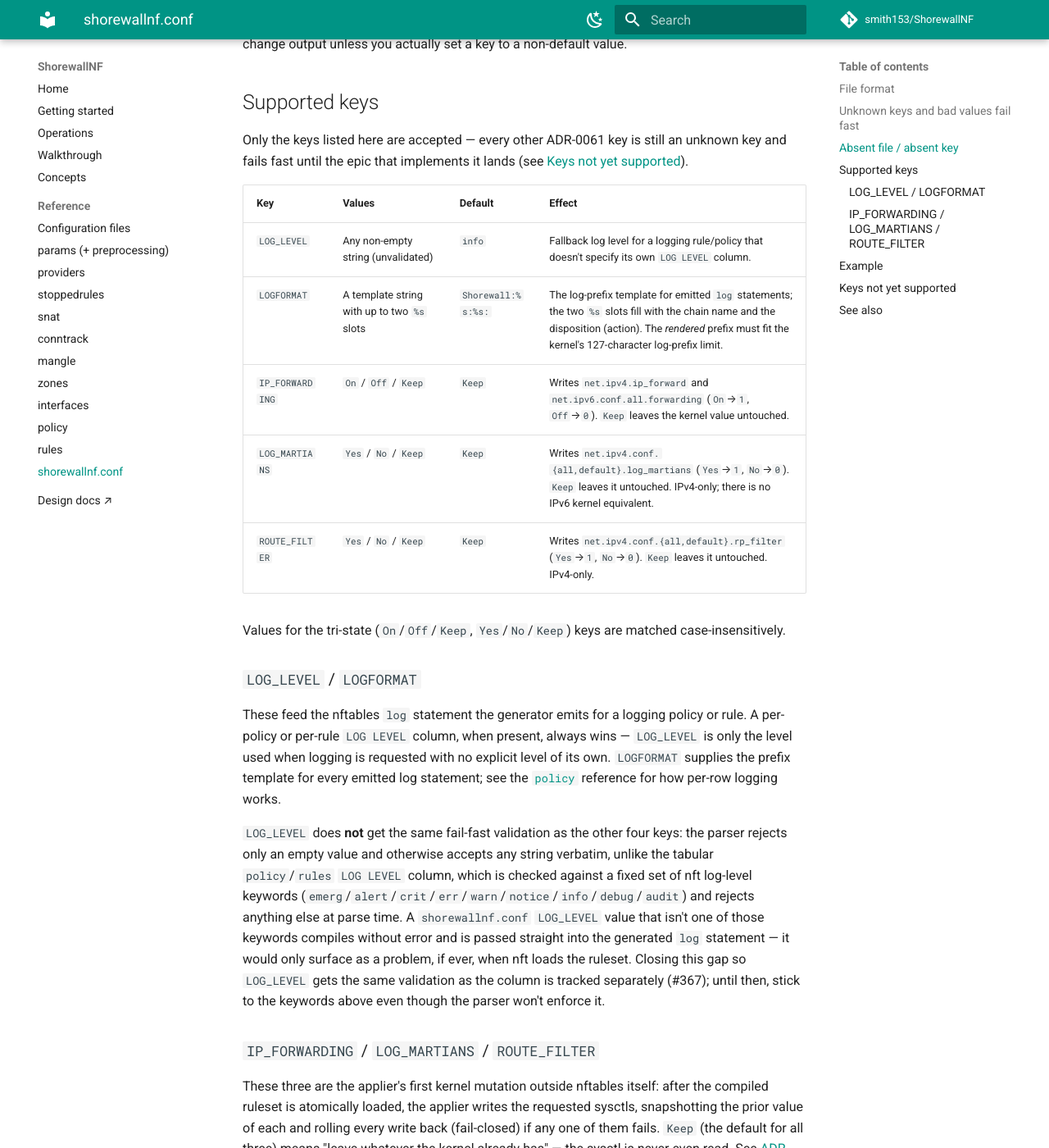
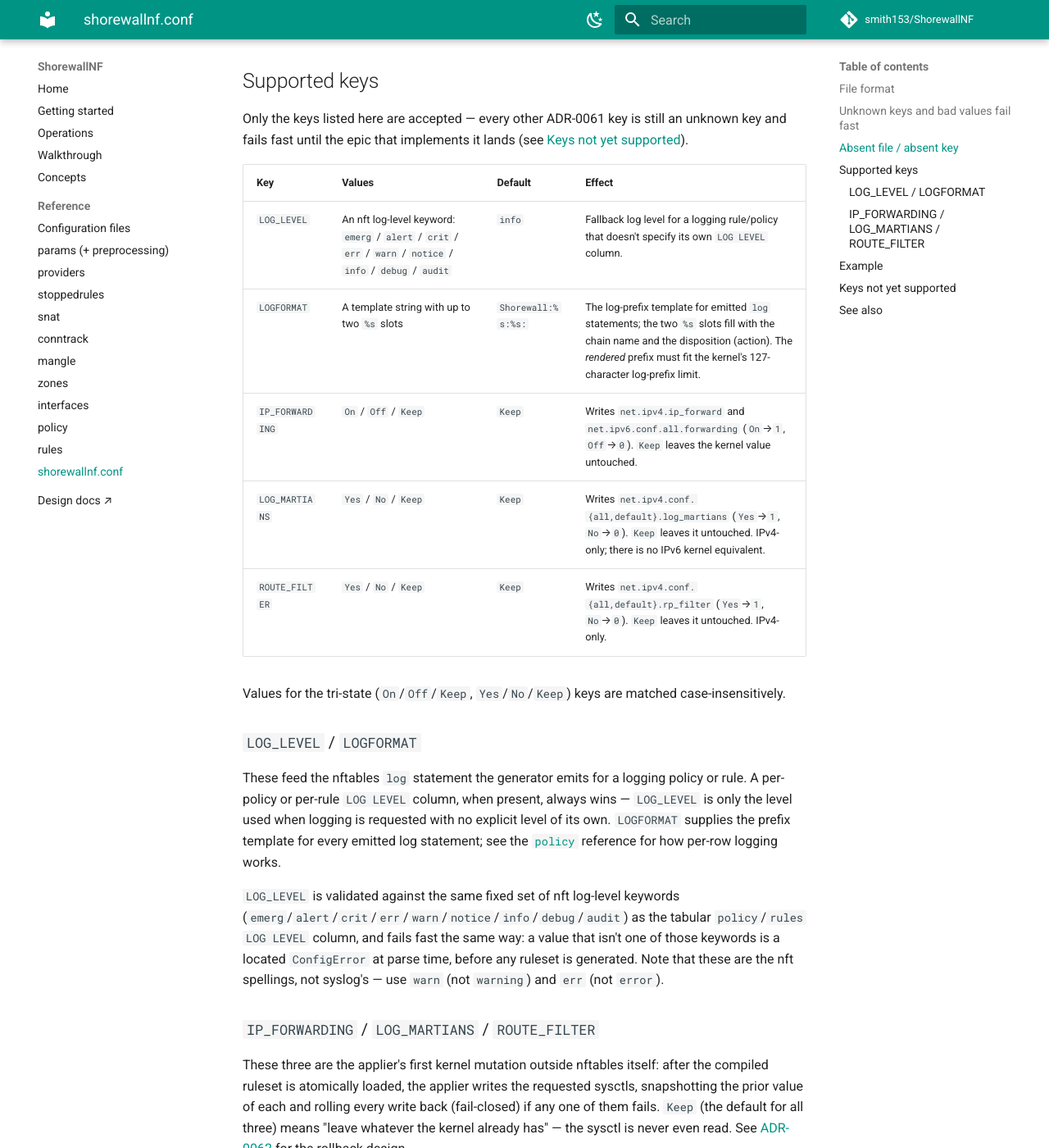
Before and after one commit to smith153/ShorewallNF, an MkDocs documentation site: the page built from docs/reference/shorewallnf-conf.md, in a window 1280 px wide and 1400 px high, scrolled down 1131 px. Shown: the whole window at 82% size. Built offline with MkDocs 1.6.1 and Material for MkDocs 9.7.7, drawn with Linux system fonts in a browser that asks for light colours; comment, search, counter and statistics services are not loaded; some of the changed text lies outside the part shown.

Commit message:
fix(parser): validate shorewallnf.conf LOG_LEVEL against nft keywords
LOG_LEVEL in shorewallnf.conf was accepted verbatim, unlike the tabular
policy/rules LOG LEVEL column. Validate it against the existing _LOG_LEVELS
frozenset in _convert_log_level and fail fast with a located ConfigError,
per ADR-0061 §4 / ADR-0004. Update the reference doc that documented the
permissive behavior.

Closes #367

```diff
--- a/docs/reference/shorewallnf-conf.md
+++ b/docs/reference/shorewallnf-conf.md
@@ -27,9 +27,7 @@ A firewall compiler that silently ignores a setting is worse than one that refus
   implement (e.g. `STARTUP_ENABLED`, `IPTABLES`) — is a hard error naming the file, line, and
   key: `shorewallnf.conf:12: unknown setting 'STARTUP_ENABLED'`.
 - A **malformed value** for a known key (not one of its accepted values, too long, etc.) is a
-  hard error with the same file/line/key context — with one exception: `LOG_LEVEL` only rejects
-  an empty value and otherwise accepts anything; see
-  [`LOG_LEVEL` / `LOGFORMAT`](#log_level-logformat) below.
+  hard error with the same file/line/key context.
 - A **malformed line** (no `=`, empty key, bad key charset) is a hard error.
 
 There is no warn-and-ignore and no partial acceptance — the compile stops at the first
@@ -49,7 +47,7 @@ fails fast until the epic that implements it lands (see [Keys not yet supported]
 
 | Key | Values | Default | Effect |
 |-----|--------|---------|--------|
-| `LOG_LEVEL` | Any non-empty string (unvalidated) | `info` | Fallback log level for a logging rule/policy that doesn't specify its own `LOG LEVEL` column. |
+| `LOG_LEVEL` | An nft log-level keyword: `emerg` / `alert` / `crit` / `err` / `warn` / `notice` / `info` / `debug` / `audit` | `info` | Fallback log level for a logging rule/policy that doesn't specify its own `LOG LEVEL` column. |
 | `LOGFORMAT` | A template string with up to two `%s` slots | `Shorewall:%s:%s:` | The log-prefix template for emitted `log` statements; the two `%s` slots fill with the chain name and the disposition (action). The *rendered* prefix must fit the kernel's 127-character log-prefix limit. |
 | `IP_FORWARDING` | `On` / `Off` / `Keep` | `Keep` | Writes `net.ipv4.ip_forward` and `net.ipv6.conf.all.forwarding` (`On`→`1`, `Off`→`0`). `Keep` leaves the kernel value untouched. |
 | `LOG_MARTIANS` | `Yes` / `No` / `Keep` | `Keep` | Writes `net.ipv4.conf.{all,default}.log_martians` (`Yes`→`1`, `No`→`0`). `Keep` leaves it untouched. IPv4-only; there is no IPv6 kernel equivalent. |
@@ -66,15 +64,12 @@ level used when logging is requested with no explicit level of its own. `LOGFORM
 the prefix template for every emitted log statement; see the
 [`policy`](policy.md#log-level) reference for how per-row logging works.
 
-`LOG_LEVEL` does **not** get the same fail-fast validation as the other four keys: the parser
-rejects only an empty value and otherwise accepts any string verbatim, unlike the tabular
-`policy`/`rules` `LOG LEVEL` column, which is checked against a fixed set of nft log-level
-keywords (`emerg`/`alert`/`crit`/`err`/`warn`/`notice`/`info`/`debug`/`audit`) and rejects
-anything else at parse time. A `shorewallnf.conf` `LOG_LEVEL` value that isn't one of those
-keywords compiles without error and is passed straight into the generated `log` statement — it
-would only surface as a problem, if ever, when nft loads the ruleset. Closing this gap so
-`LOG_LEVEL` gets the same validation as the column is tracked separately (#367); until then,
-stick to the keywords above even though the parser won't enforce it.
+`LOG_LEVEL` is validated against the same fixed set of nft log-level keywords
+(`emerg`/`alert`/`crit`/`err`/`warn`/`notice`/`info`/`debug`/`audit`) as the tabular
+`policy`/`rules` `LOG LEVEL` column, and fails fast the same way: a value that isn't one of
+those keywords is a located `ConfigError` at parse time, before any ruleset is generated. Note
+that these are the nft spellings, not syslog's — use `warn` (not `warning`) and `err` (not
+`error`).
 
 ### `IP_FORWARDING` / `LOG_MARTIANS` / `ROUTE_FILTER`
 
```
Also changed, not shown: 2 other files.
